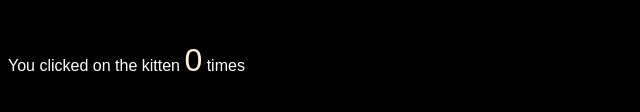
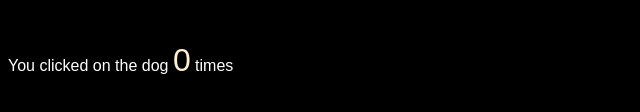
Before and after one commit to front-end-foundations/Introduction, a plain HTML site: page src/reference.html in a window 1280 px wide. Shown: the part 464-576 px from the top of the page, 0-640 px from the left. Drawn offline with Linux system fonts and the light colour scheme.

Commit message:
made it dogs

```diff
--- a/src/reference.html
+++ b/src/reference.html
@@ -21,7 +21,7 @@
 
       <img src="http://placekitten.com/320/240" alt="click the kitten" />
 
-      <p>You clicked on the kitten <span>0</span> times</p>
+      <p>You clicked on the dog <span>0</span> times</p>
     </div>
 
     <p id="test"><a href="#top">Down here!</a></p>
```
